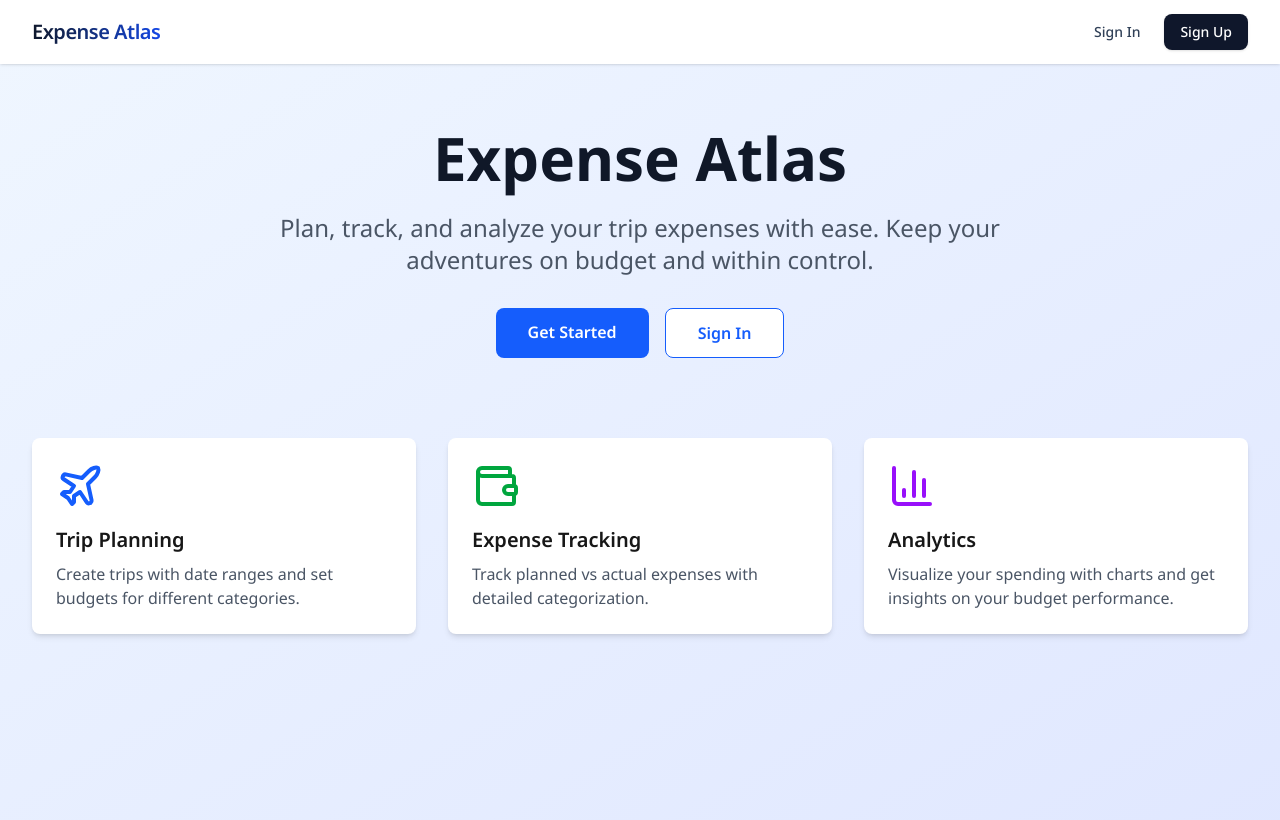
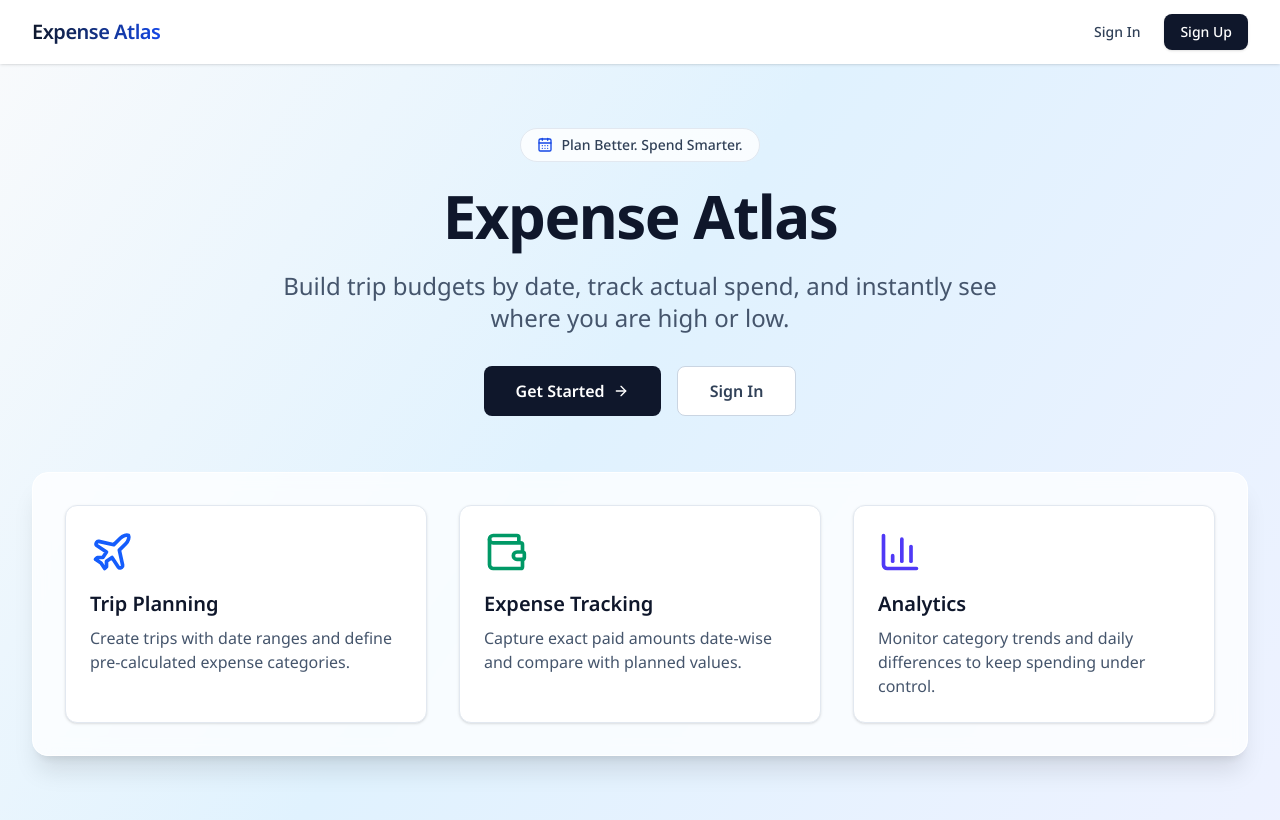
Before and after one commit to viplove11/expense_atlas, a Next.js app: page / in a window 1280 px wide. Shown: the top 820 px of the page. Built offline with nearby package versions, Linux system fonts and the light colour scheme; no server answers.

Commit message:
feat: enhance authentication pages with improved UI and icons

```diff
--- a/src/app/auth/register/page.js
+++ b/src/app/auth/register/page.js
@@ -3,6 +3,7 @@
 import { useState } from 'react';
 import { useRouter } from 'next/navigation';
 import Link from 'next/link';
+import { UserPlus, ShieldCheck } from 'lucide-react';
 
 export default function Register() {
   const [name, setName] = useState('');
@@ -37,11 +38,14 @@ export default function Register() {
     <div className="min-h-screen flex items-center justify-center bg-[radial-gradient(circle_at_top,_#dbeafe,_#f8fafc_50%,_#e2e8f0)] py-10 px-3 sm:px-6 lg:px-8">
       <div className="max-w-md w-full">
         <div className="bg-white/90 backdrop-blur-sm border border-white shadow-xl rounded-2xl p-5 sm:p-8">
-        <div>
-          <h2 className="mt-2 text-center text-2xl sm:text-3xl font-bold text-gray-900">
-            Create your account
-          </h2>
+          <div className="text-center">
+            <div className="inline-flex items-center justify-center h-12 w-12 rounded-full bg-slate-900 text-white mb-4">
+              <UserPlus className="h-5 w-5" />
             </div>
+            <h2 className="mt-1 text-2xl sm:text-3xl font-bold text-slate-900">Create your account</h2>
+            <p className="text-sm text-slate-500 mt-2">Start building and tracking smarter trip budgets.</p>
+          </div>
+
           <form className="mt-8 space-y-5" onSubmit={handleSubmit}>
             <div className="space-y-3">
               <div>
@@ -99,8 +103,13 @@ export default function Register() {
               </button>
             </div>
 
+            <div className="flex items-center justify-center gap-2 text-xs text-slate-500">
+              <ShieldCheck className="h-3.5 w-3.5" />
+              Secured authentication
+            </div>
+
             <div className="text-center">
-            <Link href="/auth/signin" className="text-blue-600 hover:text-blue-500">
+              <Link href="/auth/signin" className="text-blue-600 hover:text-blue-500 font-medium">
                 Already have an account? Sign in
               </Link>
             </div>
--- a/src/app/auth/signin/page.js
+++ b/src/app/auth/signin/page.js
@@ -4,6 +4,7 @@ import { useState } from 'react';
 import { signIn } from 'next-auth/react';
 import { useRouter } from 'next/navigation';
 import Link from 'next/link';
+import { LogIn, ShieldCheck } from 'lucide-react';
 
 export default function SignIn() {
   const [email, setEmail] = useState('');
@@ -30,11 +31,14 @@ export default function SignIn() {
     <div className="min-h-screen flex items-center justify-center bg-[radial-gradient(circle_at_top,_#dbeafe,_#f8fafc_50%,_#e2e8f0)] py-10 px-3 sm:px-6 lg:px-8">
       <div className="max-w-md w-full">
         <div className="bg-white/90 backdrop-blur-sm border border-white shadow-xl rounded-2xl p-5 sm:p-8">
-        <div>
-          <h2 className="mt-2 text-center text-2xl sm:text-3xl font-bold text-gray-900">
-            Sign in to your account
-          </h2>
+          <div className="text-center">
+            <div className="inline-flex items-center justify-center h-12 w-12 rounded-full bg-slate-900 text-white mb-4">
+              <LogIn className="h-5 w-5" />
             </div>
+            <h2 className="mt-1 text-2xl sm:text-3xl font-bold text-slate-900">Sign in to your account</h2>
+            <p className="text-sm text-slate-500 mt-2">Continue planning and tracking your trip expenses.</p>
+          </div>
+
           <form className="mt-8 space-y-5" onSubmit={handleSubmit}>
             <div className="space-y-3">
               <div>
@@ -76,8 +80,13 @@ export default function SignIn() {
               </button>
             </div>
 
+            <div className="flex items-center justify-center gap-2 text-xs text-slate-500">
+              <ShieldCheck className="h-3.5 w-3.5" />
+              Secured authentication
+            </div>
+
             <div className="text-center">
-            <Link href="/auth/register" className="text-blue-600 hover:text-blue-500">
+              <Link href="/auth/register" className="text-blue-600 hover:text-blue-500 font-medium">
                 Don&apos;t have an account? Sign up
               </Link>
             </div>
--- a/src/app/page.js
+++ b/src/app/page.js
@@ -1,54 +1,63 @@
 import Link from 'next/link';
-import { Plane, BarChart3, Wallet } from 'lucide-react';
+import { Plane, BarChart3, Wallet, CalendarDays, ArrowRight } from 'lucide-react';
 
 export default function Home() {
   return (
-    <div className="min-h-screen bg-gradient-to-br from-blue-50 to-indigo-100">
+    <div className="min-h-screen bg-[linear-gradient(125deg,_#f8fafc_0%,_#e0f2fe_45%,_#eef2ff_100%)]">
       <div className="max-w-7xl mx-auto px-4 sm:px-6 lg:px-8 py-12 sm:py-16">
         <div className="text-center">
-          <h1 className="text-3xl sm:text-5xl md:text-6xl font-bold text-gray-900 mb-6">
+          <div className="inline-flex items-center gap-2 bg-white/80 border border-slate-200 rounded-full px-4 py-1.5 text-sm font-medium text-slate-700 mb-6">
+            <CalendarDays className="h-4 w-4 text-blue-700" />
+            Plan Better. Spend Smarter.
+          </div>
+          <h1 className="text-3xl sm:text-5xl md:text-6xl font-bold text-slate-900 mb-6 tracking-tight">
             Expense Atlas
           </h1>
-          <p className="text-lg sm:text-xl md:text-2xl text-gray-600 mb-8 max-w-3xl mx-auto">
-            Plan, track, and analyze your trip expenses with ease. Keep your adventures on budget and within control.
+          <p className="text-lg sm:text-xl md:text-2xl text-slate-600 mb-8 max-w-3xl mx-auto">
+            Build trip budgets by date, track actual spend, and instantly see where you are high or low.
           </p>
           <div className="flex flex-col sm:flex-row gap-4 justify-center">
             <Link
               href="/auth/register"
-              className="bg-blue-600 text-white px-8 py-3 rounded-lg font-semibold hover:bg-blue-700 transition-colors w-full sm:w-auto"
+              className="bg-slate-900 text-white px-8 py-3 rounded-lg font-semibold hover:bg-slate-800 transition-colors w-full sm:w-auto inline-flex items-center justify-center gap-2"
             >
               Get Started
+              <ArrowRight className="h-4 w-4" />
             </Link>
             <Link
               href="/auth/signin"
-              className="bg-white text-blue-600 px-8 py-3 rounded-lg font-semibold border border-blue-600 hover:bg-blue-50 transition-colors w-full sm:w-auto"
+              className="bg-white text-slate-700 px-8 py-3 rounded-lg font-semibold border border-slate-300 hover:bg-slate-50 transition-colors w-full sm:w-auto"
             >
               Sign In
             </Link>
           </div>
         </div>
 
-        <div className="mt-14 sm:mt-20 grid md:grid-cols-3 gap-6 sm:gap-8">
-          <div className="bg-white p-6 rounded-lg shadow-md">
-            <Plane className="h-12 w-12 text-blue-600 mb-4" />
-            <h3 className="text-xl font-semibold mb-2">Trip Planning</h3>
-            <p className="text-gray-600">
-              Create trips with date ranges and set budgets for different categories.
-            </p>
-          </div>
-          <div className="bg-white p-6 rounded-lg shadow-md">
-            <Wallet className="h-12 w-12 text-green-600 mb-4" />
-            <h3 className="text-xl font-semibold mb-2">Expense Tracking</h3>
-            <p className="text-gray-600">
-              Track planned vs actual expenses with detailed categorization.
-            </p>
-          </div>
-          <div className="bg-white p-6 rounded-lg shadow-md">
-            <BarChart3 className="h-12 w-12 text-purple-600 mb-4" />
-            <h3 className="text-xl font-semibold mb-2">Analytics</h3>
-            <p className="text-gray-600">
-              Visualize your spending with charts and get insights on your budget performance.
-            </p>
+        <div className="mt-10 sm:mt-14">
+          <div className="bg-white/75 backdrop-blur-sm border border-white rounded-2xl p-5 sm:p-8 shadow-xl">
+            <div className="grid md:grid-cols-3 gap-6 sm:gap-8">
+              <div className="bg-white border border-slate-200 p-6 rounded-xl shadow-sm">
+                <Plane className="h-11 w-11 text-blue-600 mb-4" />
+                <h3 className="text-xl font-semibold mb-2 text-slate-900">Trip Planning</h3>
+                <p className="text-slate-600">
+                  Create trips with date ranges and define pre-calculated expense categories.
+                </p>
+              </div>
+              <div className="bg-white border border-slate-200 p-6 rounded-xl shadow-sm">
+                <Wallet className="h-11 w-11 text-emerald-600 mb-4" />
+                <h3 className="text-xl font-semibold mb-2 text-slate-900">Expense Tracking</h3>
+                <p className="text-slate-600">
+                  Capture exact paid amounts date-wise and compare with planned values.
+                </p>
+              </div>
+              <div className="bg-white border border-slate-200 p-6 rounded-xl shadow-sm">
+                <BarChart3 className="h-11 w-11 text-indigo-600 mb-4" />
+                <h3 className="text-xl font-semibold mb-2 text-slate-900">Analytics</h3>
+                <p className="text-slate-600">
+                  Monitor category trends and daily differences to keep spending under control.
+                </p>
+              </div>
+            </div>
           </div>
         </div>
       </div>
```
Lines whose indentation alone changed are shown as unchanged.
